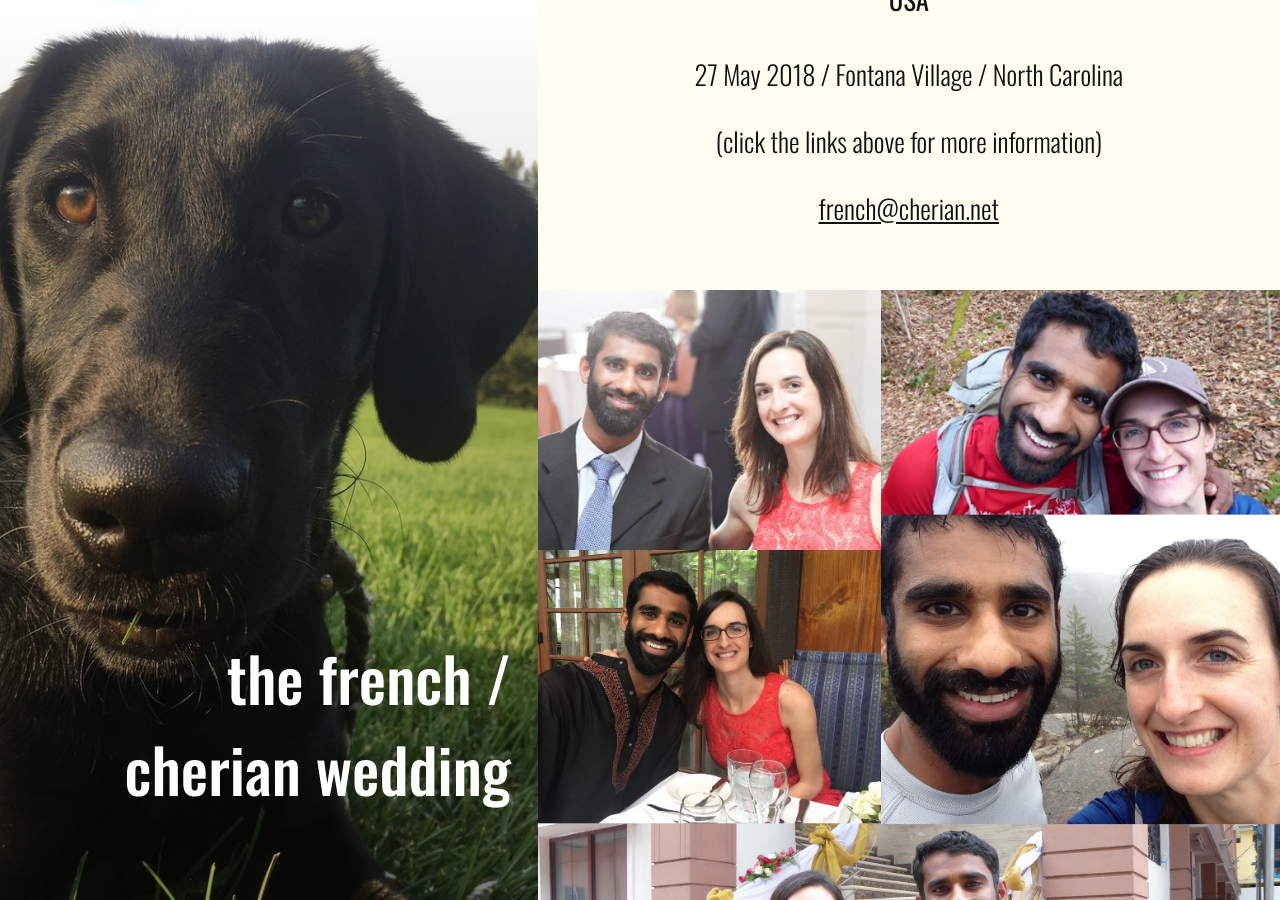
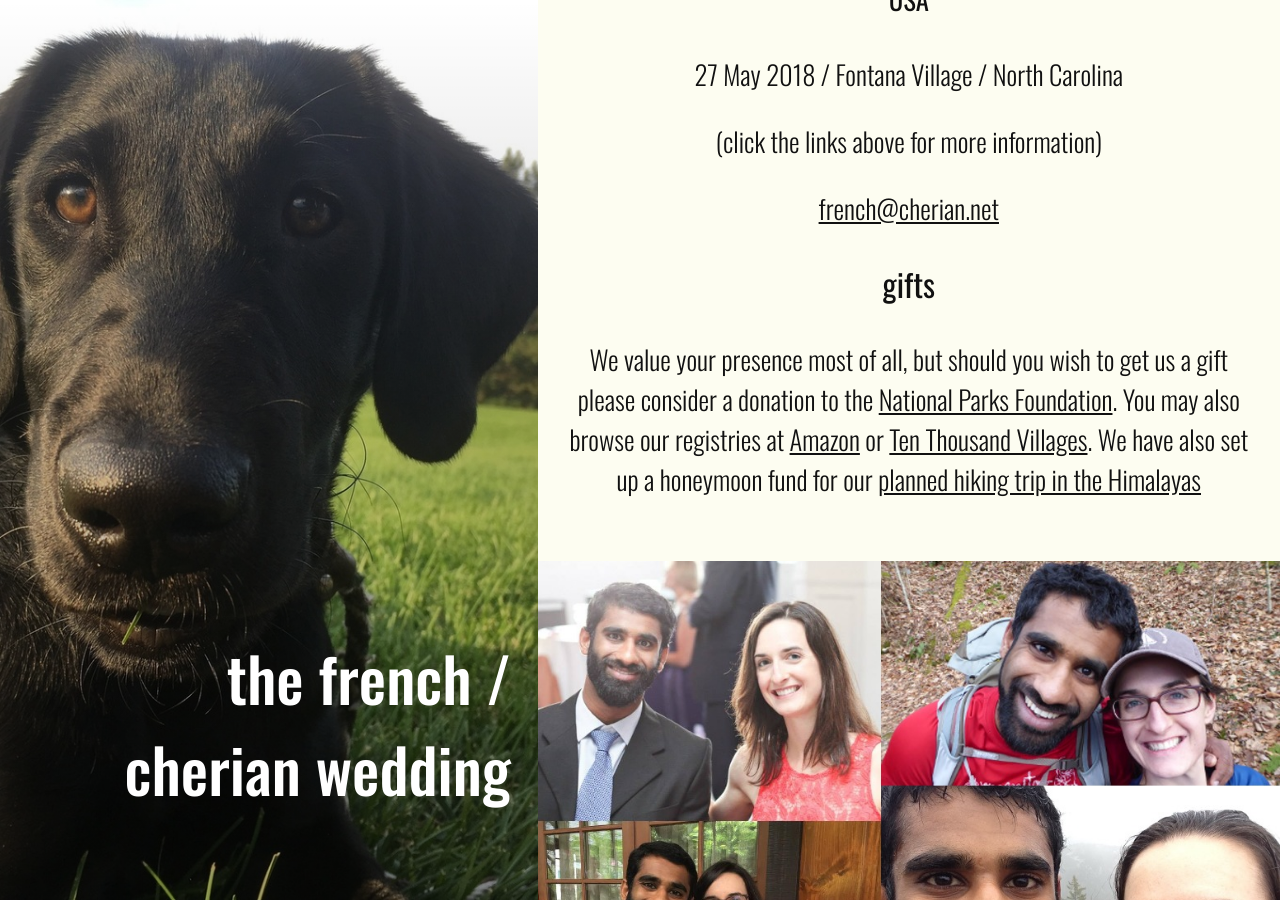
Before and after one commit to french-cherian/french-cherian.github.io, a Jekyll site: the page built from index.md, in a window 1280 px wide and 900 px high, scrolled down 315 px. Built offline with Jekyll 4.4.1, drawn with Linux system fonts in a browser that asks for light colours.

```diff
--- a/index.md
+++ b/index.md
@@ -20,6 +20,11 @@ summary:
 
 [french@cherian.net](mailto:french@cherian.net)
 
+### gifts
+
+We value your presence most of all, but should you wish to get us a gift please consider a donation to the [National Parks Foundation](https://www.nationalparks.org/). You may also browse our registries at  [Amazon](https://www.amazon.com/wedding/share/french-cherian) or [Ten Thousand Villages](https://www.tenthousandvillages.com/giftregistry/view/index/id/6935f7dbb76713135f973c35416e3cd7/).
+We have also set up a honeymoon fund for our [planned hiking trip in the Himalayas](https://www.honeyfund.com/wedding/FrenchCherian4ever)
+
 
 <!-- #### GIFTS -->
 
```
Also changed, not shown: 3-india.md (+5 -0 lines).
